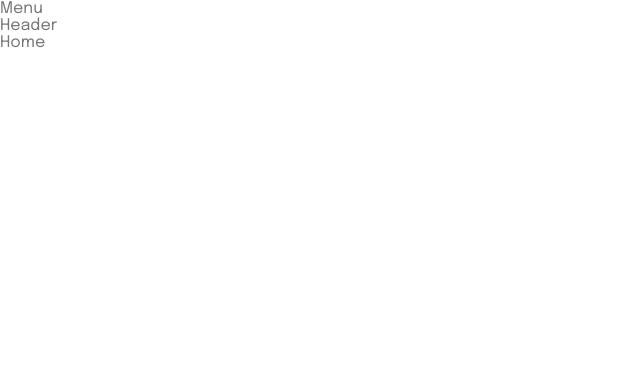
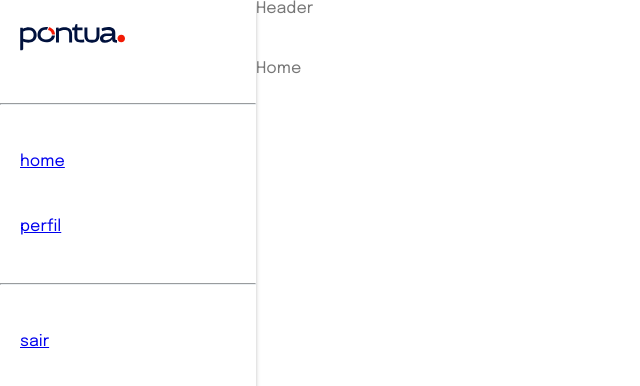
Before and after one commit to atiliosilfer/marvel-heroes, a React (Vite) app: page /home in a window 1280 px wide. Shown: the top 386 px of the page, without its empty margins (0-640 px from the left). Built offline with nearby package versions, Linux system fonts and the light colour scheme; the HTML template or start-up script is replaced by a standard one.

Commit message:
esqueleto do menu lateral

```diff
--- a/src/components/Menu/index.tsx
+++ b/src/components/Menu/index.tsx
@@ -1,9 +1,35 @@
-import { MenuContainer } from './styles'
+import { Divider, MenuContainer, MenuItem } from './styles'
+import Logo from '../../assets/black-logo.svg'
+import { NavLink } from 'react-router-dom'
 
 export function Menu() {
   return (
     <MenuContainer>
-      Menu
+      <MenuItem>
+        <img src={Logo} alt="" />
+      </MenuItem>
+
+      <Divider/>
+
+      <MenuItem>
+        <NavLink to="home">
+          home
+        </NavLink>
+      </MenuItem>
+      <MenuItem>
+        <NavLink to="perfil">
+          perfil
+        </NavLink>
+      </MenuItem>
+
+      <Divider/>
+
+      <MenuItem>
+        <NavLink to="/">
+          sair
+        </NavLink>
+      </MenuItem>
+
     </MenuContainer>
   )
 }
--- a/src/components/Menu/styles.ts
+++ b/src/components/Menu/styles.ts
@@ -1,3 +1,17 @@
 import styled from "styled-components";
 
-export const MenuContainer = styled.nav``
+export const MenuContainer = styled.nav`
+  height: 100%;
+  width: 256px;
+  box-shadow: 0px 4px 4px 0px rgba(0, 0, 0, 0.25);
+`
+
+export const Divider = styled.hr`
+  margin: 24px 0px;
+  border-color: ${(props) => props.theme.divider};
+  height: 1px;
+`
+
+export const MenuItem = styled.div`
+  padding: 24px 20px;
+`
--- a/src/layouts/DefaultLayout/index.tsx
+++ b/src/layouts/DefaultLayout/index.tsx
@@ -1,5 +1,5 @@
 import { Outlet } from 'react-router-dom'
-import { LayoutContainer } from './styles'
+import { ContentContainer, LayoutContainer } from './styles'
 import { Header } from '../../components/Header'
 import { Menu } from '../../components/Menu'
 
@@ -7,8 +7,10 @@ export function DefaultLayout() {
   return (
     <LayoutContainer>
       <Menu />
-      <Header />
-      <Outlet />
+      <ContentContainer>
+        <Header />
+        <Outlet />
+      </ContentContainer>
     </LayoutContainer>
   )
 }
--- a/src/layouts/DefaultLayout/styles.ts
+++ b/src/layouts/DefaultLayout/styles.ts
@@ -1,3 +1,13 @@
 import styled from 'styled-components'
 
-export const LayoutContainer = styled.div``
+export const LayoutContainer = styled.div`
+  display: grid;
+  grid-template-columns: 256px auto;
+  grid-template-rows: 100vh;
+`
+
+export const ContentContainer = styled.div`
+  display: grid;
+  grid-template-rows: 60px auto;
+  grid-template-columns: 100vh;
+`
```
Also changed, not shown: src/assets/black-logo.svg (added), src/assets/white-logo.svg (renamed from src/assets/logo.svg).
